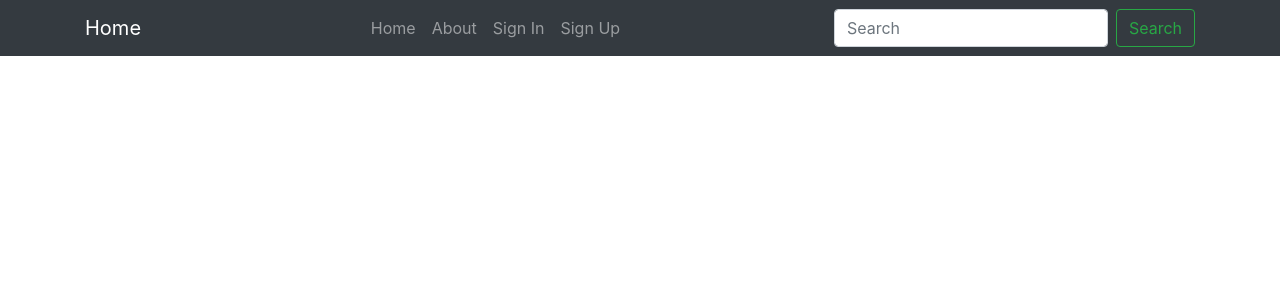
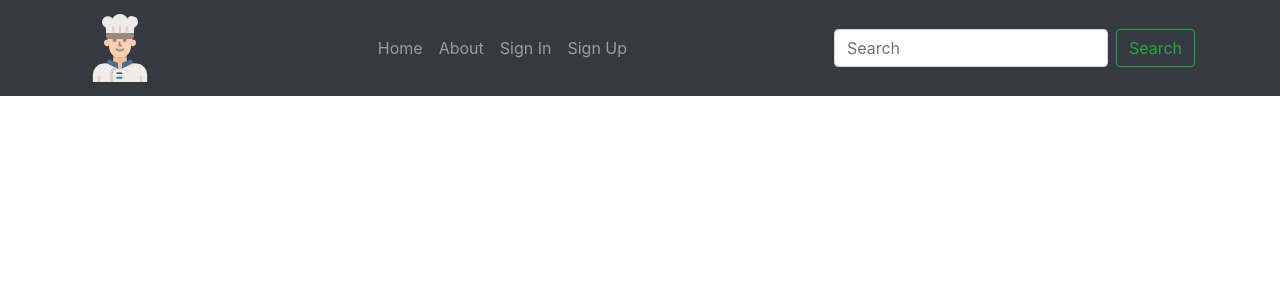
Before and after one commit to binonguyen1090/chef_bucket_web, a Django app: page / in a window 1280 px wide. Shown: the top 300 px of the page. Run offline with Django 3.2, Linux system fonts and the light colour scheme; some libraries are stand-ins or nearby versions.

Commit message:
Add Static files

```diff
--- a/allchefs/templates/allchefs/home.html
+++ b/allchefs/templates/allchefs/home.html
@@ -1,3 +1,4 @@
+{% load static %}
 <!doctype html>
 <html lang="en">
 
@@ -17,7 +18,11 @@
 
     <nav class="navbar navbar-expand-lg navbar-dark bg-dark">
         <div class="container">
-            <a class="navbar-brand " href="#">Home</a>
+
+            <a class="navbar-brand" href="#">
+                <img src="{% static 'allchefs/images/2235854.svg'%}" width="70" height="70" alt="">
+            </a>
+
             <button class="navbar-toggler" type="button" data-toggle="collapse" data-target="#navbarSupportedContent"
                 aria-controls="navbarSupportedContent" aria-expanded="false" aria-label="Toggle navigation">
                 <span class="navbar-toggler-icon"></span>
@@ -26,7 +31,7 @@
             <div class="collapse navbar-collapse" id="navbarSupportedContent">
                 <ul class="navbar-nav mx-auto">
                     <li class="nav-item">
-                            <a class="nav-link" href="#">Home <span class="sr-only">(current)</span></a>
+                        <a class="nav-link" href="#">Home <span class="sr-only">(current)</span></a>
                     </li>
                     <li class="nav-item">
                         <a class="nav-link" href="#">About <span class="sr-only">(current)</span></a>
```
Also changed, not shown: allchefs/static/allchefs/images/2235854.svg (added).
